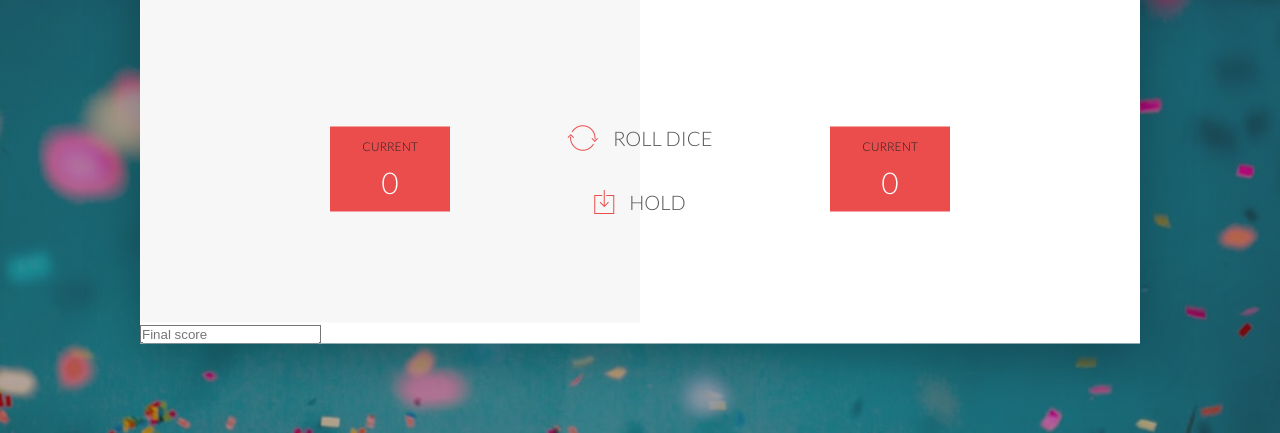
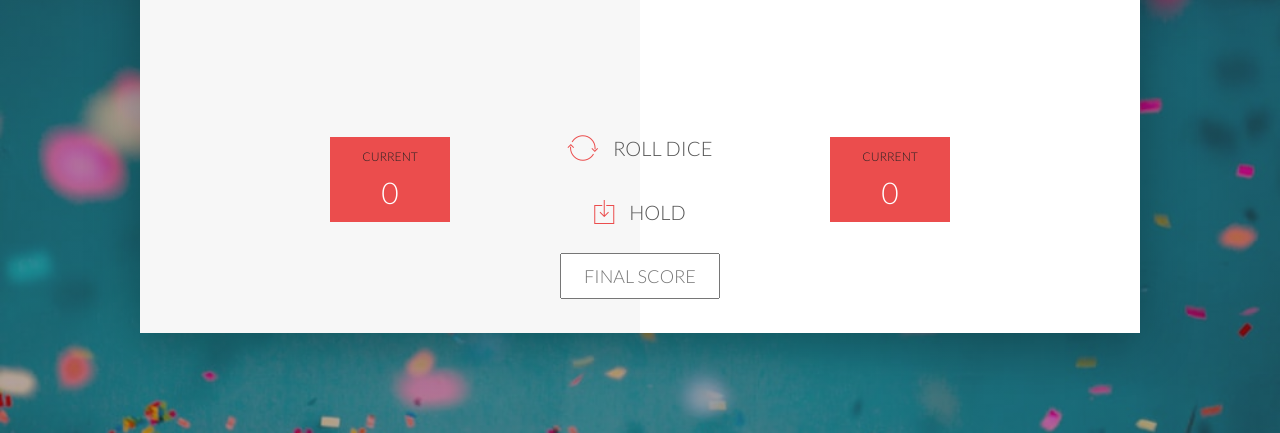
Before and after one commit to Asher-Nehemiah/DiceGameJS, a plain HTML site: page DOM-JavaScript/index.html in a window 1280 px wide. Shown: the part 367-800 px from the top of the page. Drawn offline with nearby package versions, Linux system fonts and the light colour scheme.

Commit message:
Update style.css

```diff
--- a/DOM-JavaScript/style.css
+++ b/DOM-JavaScript/style.css
@@ -1,6 +1,25 @@
 /**********************************************
 *** GENERAL
 **********************************************/
+.final-score {
+    position: absolute;
+    left: 50%;
+    transform: translate(-50%);
+    top: 520px;
+    color: #555;
+    font-size: 18px;
+    font-family: 'Lato';
+    text-align: center;
+    padding: 10px;
+    width: 160px;
+    text-transform: uppercase;
+}
+
+.final-score:focus{
+    outline: none;
+}
+
+
 
 * {
     margin: 0;
```
